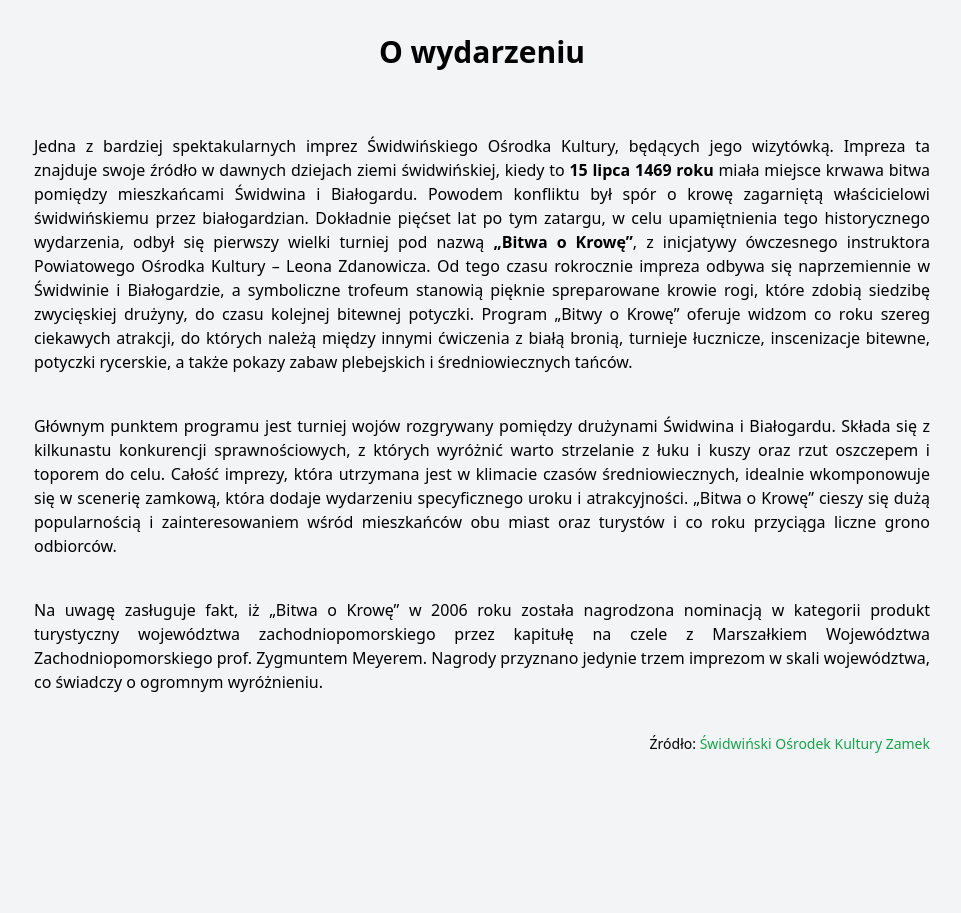
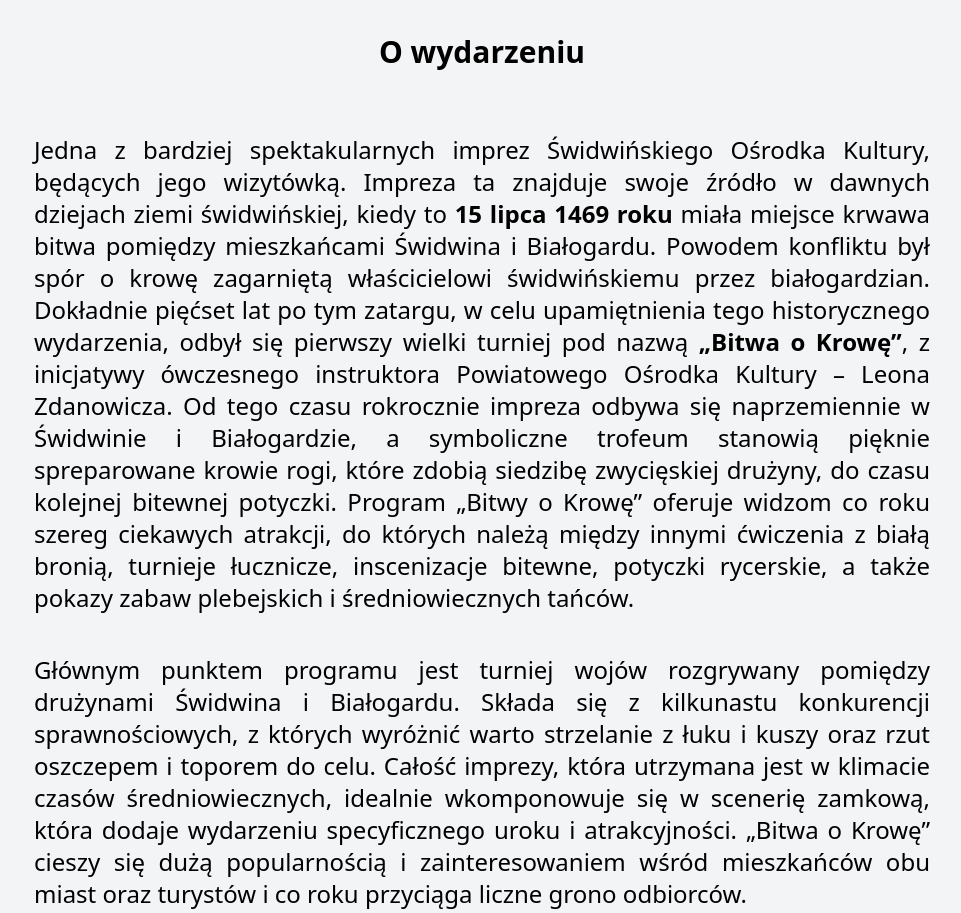
Before and after one commit to PauZiol/Projekt, a plain HTML site: page index.html in a window 1280 px wide. Shown: the part 860-1773 px from the top of the page, without its empty margins (158-1119 px from the left). Drawn offline with nearby package versions, Linux system fonts and the light colour scheme.

Commit message:
Update index.html

```diff
--- a/index.html
+++ b/index.html
@@ -43,12 +43,12 @@
  		 <h1 class="text-5xl sm:text-7xl lg:text-9xl font-bold">Bitwa o krowę</h1>
  		 <h2 class="text-3xl sm:text-5xl lg:text-7xl font-bold">Poznaj świdwińsko-białogardzki turniej!</h2>
  	</section>
- 	<section id="about" class="py-20 pb-40 bg-gray-100 px-4">
+ 	<section id="about" class="py-20 pb-40 bg-gray-100 px-2">
  		<div class="max-w-4xl mx-auto">
  			<h2 class="text-3xl font-bold text-center mb-6 pb-10">O wydarzeniu</h2>
- 			<p class="text-justify mb-4 text-1xl">Jedna z bardziej spektakularnych imprez Świdwińskiego Ośrodka Kultury, będących jego wizytówką. Impreza ta znajduje swoje źródło w dawnych dziejach ziemi świdwińskiej, kiedy to <b>15 lipca 1469 roku</b> miała miejsce krwawa bitwa pomiędzy mieszkańcami Świdwina i Białogardu. Powodem konfliktu był spór o krowę zagarniętą właścicielowi świdwińskiemu przez białogardzian. Dokładnie pięćset lat po tym zatargu, w celu upamiętnienia tego historycznego wydarzenia, odbył się pierwszy wielki turniej pod nazwą <b>„Bitwa o Krowę”</b>, z inicjatywy ówczesnego instruktora Powiatowego Ośrodka Kultury – Leona Zdanowicza. Od tego czasu rokrocznie impreza odbywa się naprzemiennie w Świdwinie i Białogardzie, a symboliczne trofeum stanowią pięknie spreparowane krowie rogi, które zdobią siedzibę zwycięskiej drużyny, do czasu kolejnej bitewnej potyczki. Program „Bitwy o Krowę” oferuje widzom co roku szereg ciekawych atrakcji, do których należą między innymi ćwiczenia z białą bronią, turnieje łucznicze, inscenizacje bitewne, potyczki rycerskie, a także pokazy zabaw plebejskich i średniowiecznych tańców.</p><br>
- 			<p class="text-justify mb-4">Głównym punktem programu jest turniej wojów rozgrywany pomiędzy drużynami Świdwina i Białogardu. Składa się z kilkunastu konkurencji sprawnościowych, z których wyróżnić warto strzelanie z łuku i kuszy oraz rzut oszczepem i toporem do celu. Całość imprezy, która utrzymana jest w klimacie czasów średniowiecznych, idealnie wkomponowuje się w scenerię zamkową, która dodaje wydarzeniu specyficznego uroku i atrakcyjności. „Bitwa o Krowę” cieszy się dużą popularnością i zainteresowaniem wśród mieszkańców obu miast oraz turystów i co roku przyciąga liczne grono odbiorców.</p><br>
- 			<p class="text-justify mb-4">Na uwagę zasługuje fakt, iż „Bitwa o Krowę” w 2006 roku została nagrodzona nominacją w kategorii produkt turystyczny województwa zachodniopomorskiego przez kapitułę na czele z Marszałkiem Województwa Zachodniopomorskiego prof. Zygmuntem Meyerem. Nagrody przyznano jedynie trzem imprezom w skali województwa, co świadczy o ogromnym wyróżnieniu.</p><br>
+ 			<p class="text-justify mb-4 text-2xl">Jedna z bardziej spektakularnych imprez Świdwińskiego Ośrodka Kultury, będących jego wizytówką. Impreza ta znajduje swoje źródło w dawnych dziejach ziemi świdwińskiej, kiedy to <b>15 lipca 1469 roku</b> miała miejsce krwawa bitwa pomiędzy mieszkańcami Świdwina i Białogardu. Powodem konfliktu był spór o krowę zagarniętą właścicielowi świdwińskiemu przez białogardzian. Dokładnie pięćset lat po tym zatargu, w celu upamiętnienia tego historycznego wydarzenia, odbył się pierwszy wielki turniej pod nazwą <b>„Bitwa o Krowę”</b>, z inicjatywy ówczesnego instruktora Powiatowego Ośrodka Kultury – Leona Zdanowicza. Od tego czasu rokrocznie impreza odbywa się naprzemiennie w Świdwinie i Białogardzie, a symboliczne trofeum stanowią pięknie spreparowane krowie rogi, które zdobią siedzibę zwycięskiej drużyny, do czasu kolejnej bitewnej potyczki. Program „Bitwy o Krowę” oferuje widzom co roku szereg ciekawych atrakcji, do których należą między innymi ćwiczenia z białą bronią, turnieje łucznicze, inscenizacje bitewne, potyczki rycerskie, a także pokazy zabaw plebejskich i średniowiecznych tańców.</p><br>
+ 			<p class="text-justify mb-4 text-2xl">Głównym punktem programu jest turniej wojów rozgrywany pomiędzy drużynami Świdwina i Białogardu. Składa się z kilkunastu konkurencji sprawnościowych, z których wyróżnić warto strzelanie z łuku i kuszy oraz rzut oszczepem i toporem do celu. Całość imprezy, która utrzymana jest w klimacie czasów średniowiecznych, idealnie wkomponowuje się w scenerię zamkową, która dodaje wydarzeniu specyficznego uroku i atrakcyjności. „Bitwa o Krowę” cieszy się dużą popularnością i zainteresowaniem wśród mieszkańców obu miast oraz turystów i co roku przyciąga liczne grono odbiorców.</p><br>
+ 			<p class="text-justify mb-4 text-2xl">Na uwagę zasługuje fakt, iż „Bitwa o Krowę” w 2006 roku została nagrodzona nominacją w kategorii produkt turystyczny województwa zachodniopomorskiego przez kapitułę na czele z Marszałkiem Województwa Zachodniopomorskiego prof. Zygmuntem Meyerem. Nagrody przyznano jedynie trzem imprezom w skali województwa, co świadczy o ogromnym wyróżnieniu.</p><br>
  		<p class="text-right text-sm">Źródło: <a href="https://zamek.swidwin.pl/bitwa-o-krowe/" class="text-green-600 hover:underline">Świdwiński Ośrodek Kultury Zamek</a></p>
  	</section>
 	<section id="history" class="py-20 bg-green-700 text-white px-4">
```
